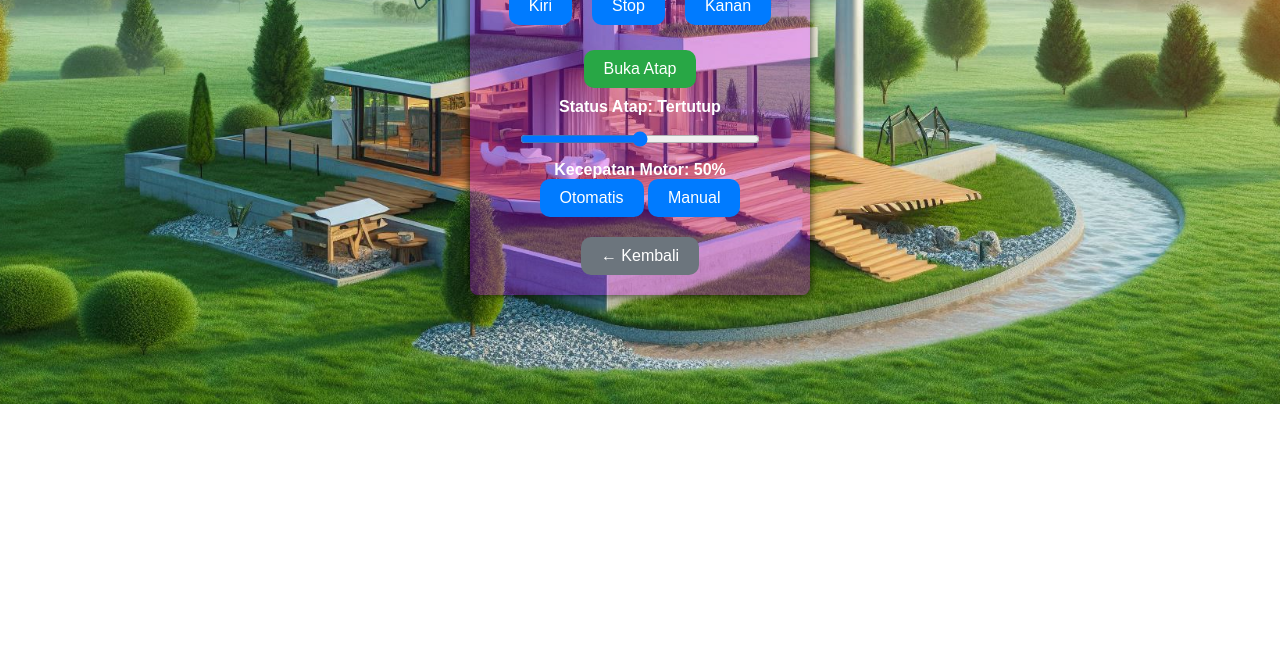
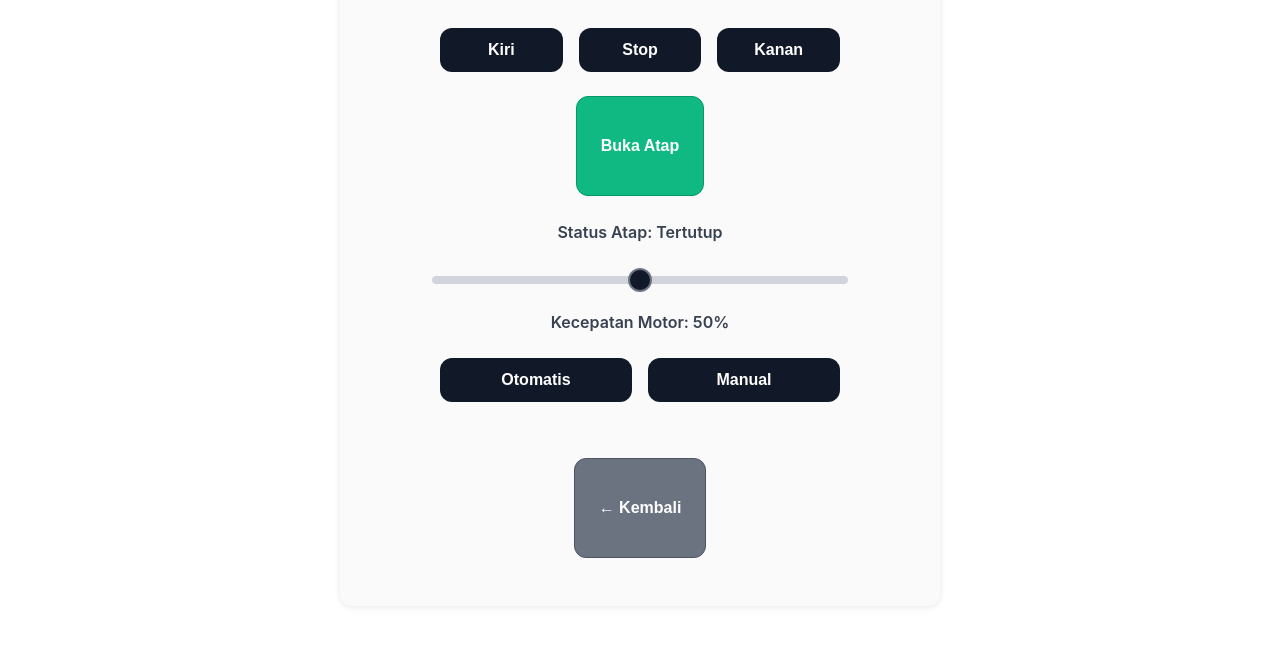
Before and after one commit to HUIDUMDM/ESPAMDWEBCTRL, a plain HTML site: page ctrl_mtr.html in a window 1280 px wide. Shown: the part 396-1066 px from the top of the page. Before the commit the page ends 800 px from the top, so only its background shows below. Drawn offline with Linux system fonts and the light colour scheme.

Commit message:
Update ctrl_mtr.html

```diff
--- a/ctrl_mtr.html
+++ b/ctrl_mtr.html
@@ -1,99 +1,180 @@
 <!DOCTYPE html>
 <html lang="en">
 <head>
-    <meta charset="UTF-8">
-    <meta name="viewport" content="width=device-width, initial-scale=1.0">
-    <link rel="icon" href="images/favic.png" type="image/png">
+  <meta charset="UTF-8" />
+  <meta name="viewport" content="width=device-width, initial-scale=1" />
   <title>Smart Kontrol Motor DC</title>
+  <link rel="icon" href="images/favic.png" type="image/png" />
   <style>
+    /* Default Design Guidelines Applied */
+
+    /* Reset & base */
+    *, *::before, *::after {
+      box-sizing: border-box;
+    }
     body {
-            font-family: Arial, sans-serif;
-            background-image: url('images/tur3.jpeg');
-            background-size: cover;
-            background-position: center;
-            background-repeat: no-repeat;
       margin: 0;
       padding: 0;
+      background: #ffffff;
+      color: #6b7280;
+      font-family: 'Inter', Arial, sans-serif;
+      font-size: 16px;
+      line-height: 1.5;
       display: flex;
       justify-content: center;
-            align-items: center;
-            color: white;
-            height: 100vh;
+      align-items: flex-start;
+      min-height: 100vh;
+      padding: 4rem 1rem;
     }
 
     .container {
-            margin: 50px auto;
-            padding: 20px;
-            background-color: rgba(191, 0, 255, 0.30);
+      background-color: #fafafa;
+      max-width: 600px;
+      width: 100%;
+      border-radius: 0.75rem;
+      box-shadow: 0 1px 6px rgb(0 0 0 / 0.1);
+      padding: 3rem 2.5rem;
       text-align: center;
-            border-radius: 8px;
-            box-shadow: 0 0 10px rgba(0, 0, 0, 0.8);
-            width: 300px;
+      user-select: none;
     }
 
-        .mtr-icon {
-            font-size: 100px;
-            margin: 20px;
+    h1 {
+      font-size: 3rem;
+      font-weight: 700;
+      margin: 0 0 1rem;
+      color: #111827;
+      font-family: 'Poppins', -apple-system, BlinkMacSystemFont, "Segoe UI", Roboto, Oxygen,
+        Ubuntu, Cantarell, "Open Sans", "Helvetica Neue", sans-serif;
+    }
+
+    .motor-icon {
+      font-size: 5rem;
+      margin-bottom: 2rem;
+      color: #4b5563;
+      user-select: none;
     }
 
     .controls {
-            margin-top: 20px;
+      display: flex;
+      flex-direction: column;
+      gap: 1.5rem;
+      align-items: center;
     }
 
+    /* Buttons container for multiple buttons inline */
     .direction-buttons {
       display: flex;
+      gap: 1rem;
       justify-content: center;
-            align-items: center;
-            gap: 20px;
-            margin-bottom: 15px;
+      flex-wrap: wrap;
+      width: 100%;
+      max-width: 400px;
     }
 
     button {
-            padding: 10px 20px;
-            font-size: 16px;
-            border-radius: 10px;
-            border: none;
+      padding: 0.75rem 1.5rem;
+      font-size: 1rem;
+      font-weight: 600;
+      border-radius: 0.75rem;
+      border: 1px solid transparent;
+      background-color: #111827;
+      color: #fff;
       cursor: pointer;
-            background-color: #007bff;
-            color: white;
-            transition: background-color 0.3s, transform 0.1s, box-shadow 0.1s;
+      flex: 1 1 100px;
+      min-width: 100px;
+      transition: background-color 0.3s ease, transform 0.15s ease, box-shadow 0.15s ease;
+      user-select: none;
     }
 
     button:hover {
-            background-color: #0056b3;
+      background-color: #374151;
+      box-shadow: 0 0 8px rgb(55 65 81 / 0.5);
+      transform: scale(1.03);
     }
 
     button:active {
-            transform: scale(0.95);
-            box-shadow: inset 0 3px 5px rgba(0, 0, 0, 0.2);
+      transform: scale(0.97);
+      box-shadow: inset 0 3px 5px rgba(0, 0, 0, 0.3);
     }
 
-        input[type="range"] {
-            width: 80%;
-            margin-top: 15px;
-        }
-
-        .status {
-            margin-top: 10px;
-            font-weight: bold;
-        }
-
+    /* Special button colors */
     #buka-tutup {
-            margin-top: 10px;
-            background-color: #28a745;
+      background-color: #10b981; /* emerald */
+      border-color: #059669;
+      color: white;
     }
 
     #buka-tutup:hover {
-            background-color: #1e7e34;
+      background-color: #059669;
+      box-shadow: 0 0 8px rgb(5 150 105 / 0.7);
     }
 
     #kembali {
-            margin-top: 20px;
-            background-color: #6c757d;
+      background-color: #6b7280;
+      border-color: #4b5563;
+      color: white;
+      margin-top: 2rem;
+      max-width: 200px;
     }
 
     #kembali:hover {
-            background-color: #495057;
+      background-color: #4b5563;
+      box-shadow: 0 0 8px rgb(75 85 99 / 0.6);
+    }
+
+    /* Status text */
+    .status {
+      color: #374151;
+      font-weight: 600;
+      font-size: 1rem;
+      min-height: 1.25em;
+      user-select: none;
+    }
+
+    /* Range slider styling */
+    input[type="range"] {
+      width: 80%;
+      margin-top: 0.5rem;
+      -webkit-appearance: none;
+      height: 8px;
+      border-radius: 9999px;
+      background: #d1d5db;
+      cursor: pointer;
+    }
+
+    input[type="range"]::-webkit-slider-thumb {
+      -webkit-appearance: none;
+      appearance: none;
+      width: 24px;
+      height: 24px;
+      border-radius: 50%;
+      background: #111827;
+      cursor: pointer;
+      border: 2px solid #6b7280;
+      transition: background-color 0.3s ease;
+    }
+    input[type="range"]::-webkit-slider-thumb:hover {
+      background-color: #374151;
+    }
+
+    input[type="range"]:focus::-webkit-slider-thumb {
+      box-shadow: 0 0 0 3px rgba(17, 24, 39, 0.4);
+      outline: none;
+    }
+
+    /* Responsive scalability */
+    @media (max-width: 480px) {
+      .container {
+        padding: 2rem 1rem;
+      }
+      h1 {
+        font-size: 2rem;
+      }
+      button {
+        min-width: 80px;
+        font-size: 0.9rem;
+        padding: 0.5rem 1rem;
+      }
     }
   </style>
 
@@ -115,7 +196,51 @@
     const app = initializeApp(firebaseConfig);
     const db = getDatabase(app);
 
+    let atapTerbuka = false;
+
     window.onload = function () {
+      const kecepatanSlider = document.getElementById('kecepatan');
+      const kecepatanLabel = document.getElementById('kecepatan-label');
+
+      kecepatanSlider.addEventListener('input', (event) => {
+        const kecepatan = event.target.value;
+        kecepatanLabel.innerText = `Kecepatan Motor: ${kecepatan}%`;
+        console.log(`Kecepatan motor: ${kecepatan}%`);
+
+        // Simpan ke Firebase
+        set(ref(db, 'motor/kecepatan'), kecepatan);
+      });
+
+      document.getElementById('kiri').addEventListener('click', () => {
+        console.log('Motor bergerak ke kiri');
+        set(ref(db, 'motor/arah'), 'kiri');
+      });
+
+      document.getElementById('kanan').addEventListener('click', () => {
+        console.log('Motor bergerak ke kanan');
+        set(ref(db, 'motor/arah'), 'kanan');
+      });
+
+      document.getElementById('stop').addEventListener('click', () => {
+        console.log('Motor berhenti');
+        set(ref(db, 'motor/arah'), 'stop');
+      });
+
+      document.getElementById('buka-tutup').addEventListener('click', () => {
+        atapTerbuka = !atapTerbuka;
+        const statusAtap = atapTerbuka ? 'Terbuka' : 'Tertutup';
+        document.getElementById('status-atap').innerText = `Status Atap: ${statusAtap}`;
+        document.getElementById('buka-tutup').innerText = atapTerbuka ? 'Tutup Atap' : 'Buka Atap';
+        console.log(`Atap ${statusAtap}`);
+
+        set(ref(db, 'atap/status'), statusAtap);
+      });
+
+      document.getElementById('kembali').addEventListener('click', () => {
+        location.href = 'dashboard.html';
+      });
+
+      // New "otomatis" and "manual" buttons event listeners
       document.getElementById('otomatis').addEventListener('click', () => {
         console.log('Status motor: Otomatis');
         set(ref(db, 'motor/status'), 'otomatis');
@@ -125,34 +250,34 @@
         console.log('Status motor: Manual');
         set(ref(db, 'motor/status'), 'manual');
       });
-
-            // Other existing event listeners...
     };
   </script>
 </head>
 <body>
-    <div class="container">
+  <div class="container" role="main" aria-label="Smart Control Motor DC">
     <h1>Smart Control Motor DC</h1>
-        <div class="motor-icon">
-            <div class="mtr-icon">🛞</div>
-        </div>
-        <div class="controls">
-            <div class="direction-buttons">
-                <button id="kiri">Kiri</button>
-                <button id="stop">Stop</button>
-                <button id="kanan">Kanan</button>
+    <div class="motor-icon" aria-hidden="true">🛞</div>
+
+    <div class="controls" role="region" aria-label="Motor controls">
+      <div class="direction-buttons" role="group" aria-label="Motor direction controls">
+        <button id="kiri" type="button" aria-pressed="false">Kiri</button>
+        <button id="stop" type="button" aria-pressed="false">Stop</button>
+        <button id="kanan" type="button" aria-pressed="false">Kanan</button>
       </div>
 
-            <button id="buka-tutup">Buka Atap</button>
-            <div class="status" id="status-atap">Status Atap: Tertutup</div>
+      <button id="buka-tutup" type="button" aria-pressed="false">Buka Atap</button>
+      <div class="status" id="status-atap" aria-live="polite">Status Atap: Tertutup</div>
 
-            <input type="range" id="kecepatan" min="0" max="100" value="50">
-            <div class="status" id="kecepatan-label">Kecepatan Motor: 50%</div>
+      <input type="range" id="kecepatan" min="0" max="100" value="50" aria-label="Kecepatan motor" />
+      <div class="status" id="kecepatan-label" aria-live="polite">Kecepatan Motor: 50%</div>
 
-            <button id="otomatis">Otomatis</button>
-            <button id="manual">Manual</button>
+      <!-- New buttons for otomatis and manual statuses -->
+      <div class="direction-buttons" role="group" aria-label="Motor operation mode controls">
+        <button id="otomatis" type="button" aria-pressed="false">Otomatis</button>
+        <button id="manual" type="button" aria-pressed="false">Manual</button>
+      </div>
 
-            <button id="kembali">← Kembali</button>
+      <button id="kembali" type="button">← Kembali</button>
     </div>
   </div>
 </body>
```
Lines whose indentation alone changed are shown as unchanged.
